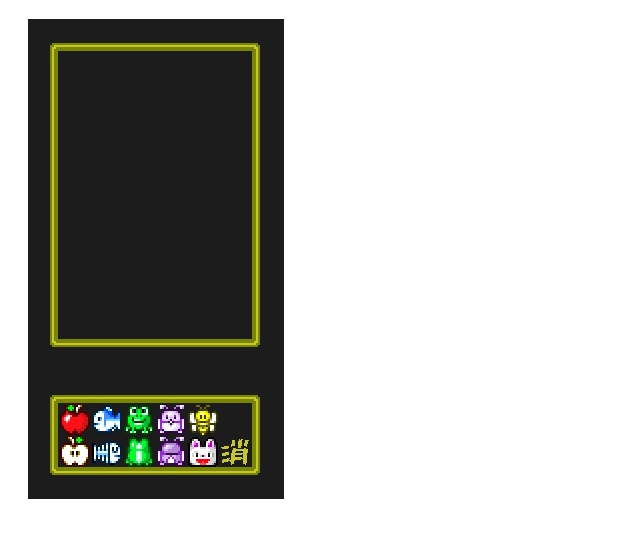
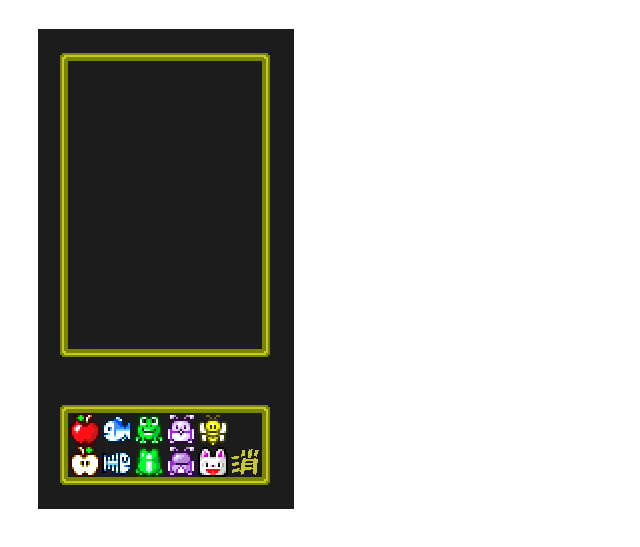
Before and after one commit to ngi-ery/kurupa, a plain HTML site: page index.html in a window 1280 px wide. Shown: the part 83-630 px from the top of the page, without its empty margins (0-640 px from the left). Drawn offline with nearby package versions, Linux system fonts and the light colour scheme.

Commit message:
Add files via upload

```diff
--- a/index.html
+++ b/index.html
@@ -405,12 +405,11 @@ img {
 </script>
 
 
-
 <h1>くるぱシミュレータ</h1>
-
-<div id="field"></div>
-<div id="panel"></div>
-
+<div id="area" style="padding: 10px; width: 256px;height: 342px;">
+    <div id="field"></div>
+    <div id="panel"></div>
+</div>
 </div>
 </body>
 </html>
```
